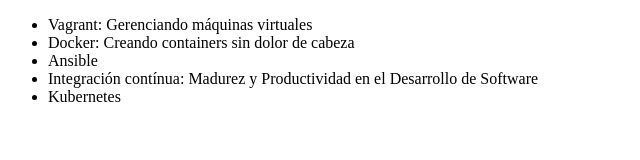
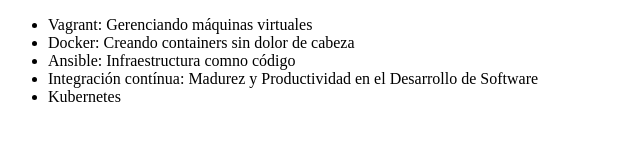
Before and after one commit to jwocampo/alura-git, a plain HTML site: page index.html in a window 1280 px wide. Shown: the whole page, without its empty margins (0-640 px from the left). Drawn offline with Linux system fonts and the light colour scheme.

Commit message:
Cambiando el nombre del curso Ansible

```diff
--- a/index.html
+++ b/index.html
@@ -8,7 +8,7 @@
      <ul>
          <li> Vagrant: Gerenciando máquinas virtuales </li>
          <li> Docker: Creando containers sin dolor de cabeza </li>
-         <li> Ansible </li>
+         <li> Ansible: Infraestructura comno código </li>
          <li> Integración contínua: Madurez y Productividad en el Desarrollo de Software </li>
          <li> Kubernetes </li>
      </ul>
```
